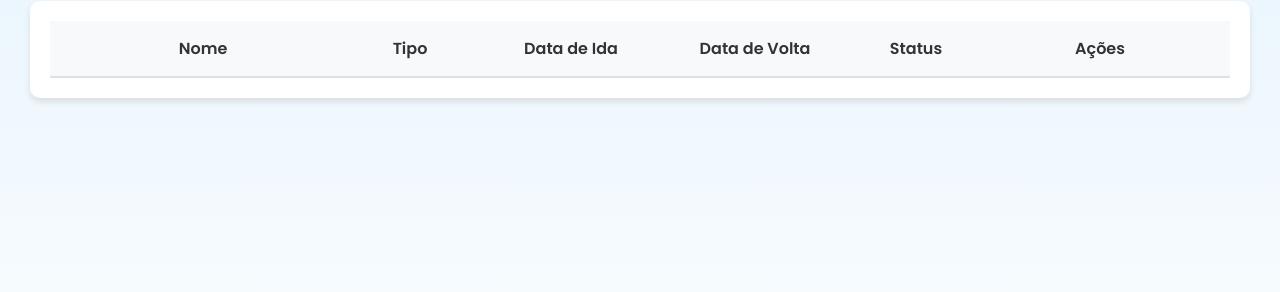
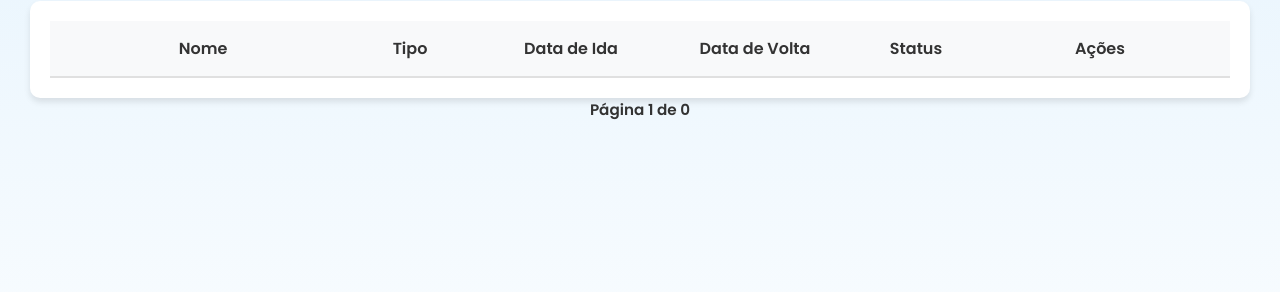
Before and after one commit to MoacyrSG/Sistema-Gestao, a Flask app: page /listar_reserva in a window 1280 px wide. Shown: the part 257-549 px from the top of the page. Run offline with Flask 3, Linux system fonts and the light colour scheme; the visitor is signed in with stand-in values (Sample User, id 1); data that the repository does not hold is empty; some libraries are stand-ins or nearby versions.

Commit message:
Update listar_reserva.html

```diff
--- a/app/templates/listar_reserva.html
+++ b/app/templates/listar_reserva.html
@@ -256,6 +256,47 @@
             transform: translateY(-2px); /* Elevação sutil no hover */
         }
 
+        .pagination-top {
+            display: flex;
+            flex-direction: column;
+            align-items: center;      /* Centraliza horizontalmente */
+            justify-content: center;
+            margin-bottom: 20px;
+            font-size: 0.95rem;
+            gap: 8px;
+            text-align: center;       /* Centraliza o texto */
+        }
+
+        .page-info {
+            font-weight: bold;
+            color: #333;
+        }
+
+        .page-buttons {
+            display: flex;
+            gap: 20px;
+            justify-content: center;   /* Centraliza os botões */
+            flex-wrap: wrap;
+        }
+
+        .btn-pagination {
+            padding: 6px 14px;
+            font-size: 0.85rem;
+            background-color: #f0f0f0;
+            color: #333;
+            border: 1px solid #ccc;
+            border-radius: 4px;
+            text-decoration: none;
+            transition: background 0.2s ease;
+            min-width: 100px;
+            text-align: center;
+        }
+
+        .btn-pagination:hover {
+            background-color: #e0e0e0;
+        }
+
+
         /* Responsividade */
         @media (max-width: 768px) {
             .list-header, .list-item {
@@ -334,15 +375,21 @@
             {% endfor %}
         </div>
 
-        <div class="pagination">
-            {% if reservas.has_prev %}
-                <a href="{{ url_for('main.listar_reserva', busca=busca, pagina=reservas.prev_num) }}" class="btn">Página Anterior</a>
-            {% endif %}
+        <div class="pagination-top">
+            <div class="page-info">
+                Página {{ reservas.page }} de {{ reservas.pages }}
+            </div>
+            <div class="page-buttons">
+                {% if reservas.has_prev %}
+                    <a href="{{ url_for('main.listar_reserva', busca=busca, pagina=reservas.prev_num) }}" class="btn-pagination">Anterior</a>
+                {% endif %}
 
-            {% if reservas.has_next %}
-                <a href="{{ url_for('main.listar_reserva', busca=busca, pagina=reservas.next_num) }}" class="btn">Próxima Página</a>
-            {% endif %}
+                {% if reservas.has_next %}
+                    <a href="{{ url_for('main.listar_reserva', busca=busca, pagina=reservas.next_num) }}" class="btn-pagination">Próxima</a>
+                {% endif %}
+            </div>
         </div>
+
 
         {% else %}
         <p>Nenhuma reserva cadastrada.</p>
```
